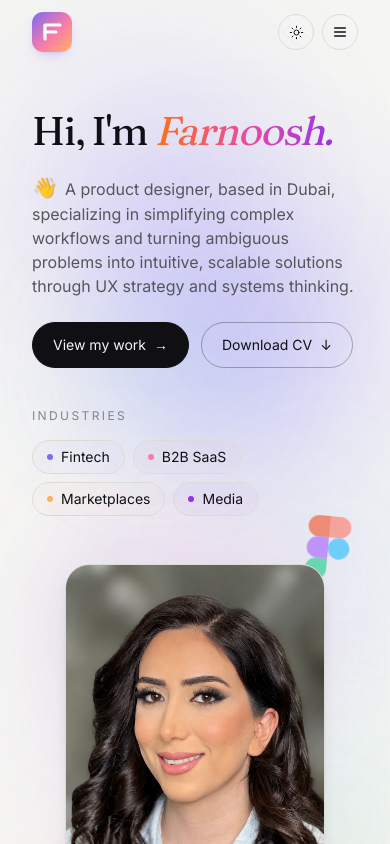
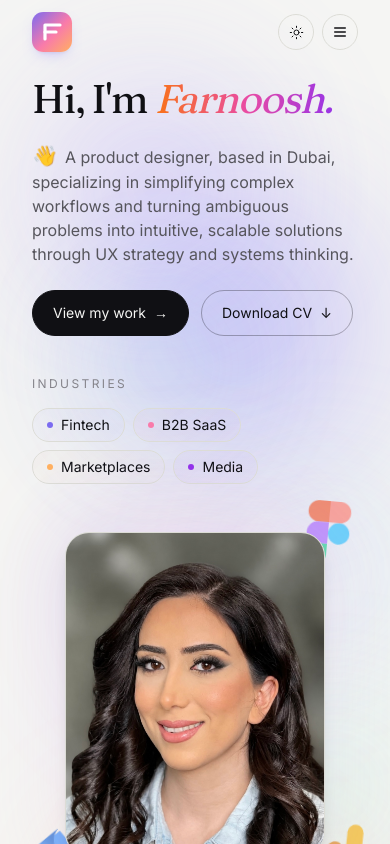
Before and after one commit to sinaghadrico/farnoosh-portfolio, a Next.js app: page / in a window 390 px wide. Shown: the top 844 px of the page. Built offline with nearby package versions, Linux system fonts and the light colour scheme.

Commit message:
fix: Adjust padding in Hero component for better layout on mobile
- Reduced top padding from 28 to 20 for improved visual balance on mobile devices.

```diff
--- a/src/components/Hero.tsx
+++ b/src/components/Hero.tsx
@@ -30,7 +30,7 @@ export function Hero() {
   return (
     <section
       aria-labelledby="hero-heading"
-      className="relative flex min-h-[100svh] flex-col overflow-hidden pt-28 md:pt-32"
+      className="relative flex min-h-[100svh] flex-col overflow-hidden pt-20 md:pt-32"
     >
       <CloudHalos />
       <FloatingShapes />
```
